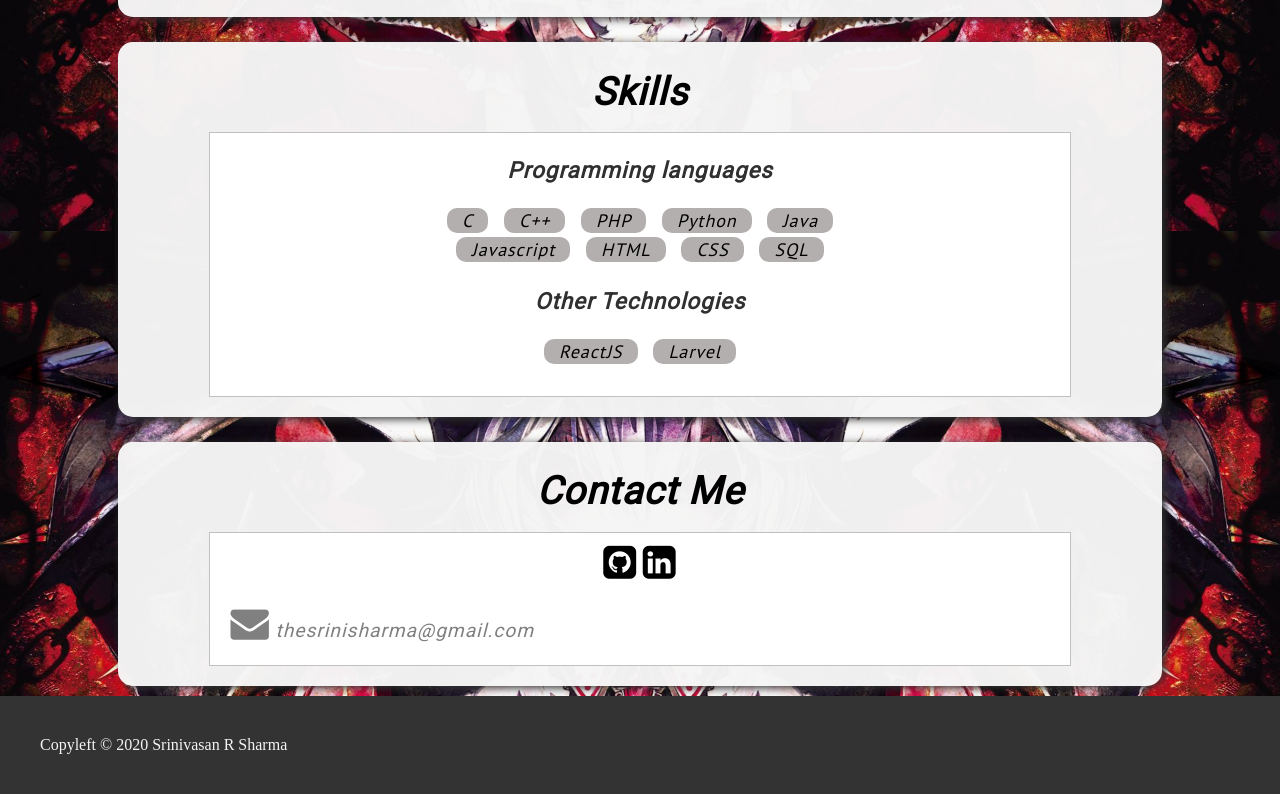
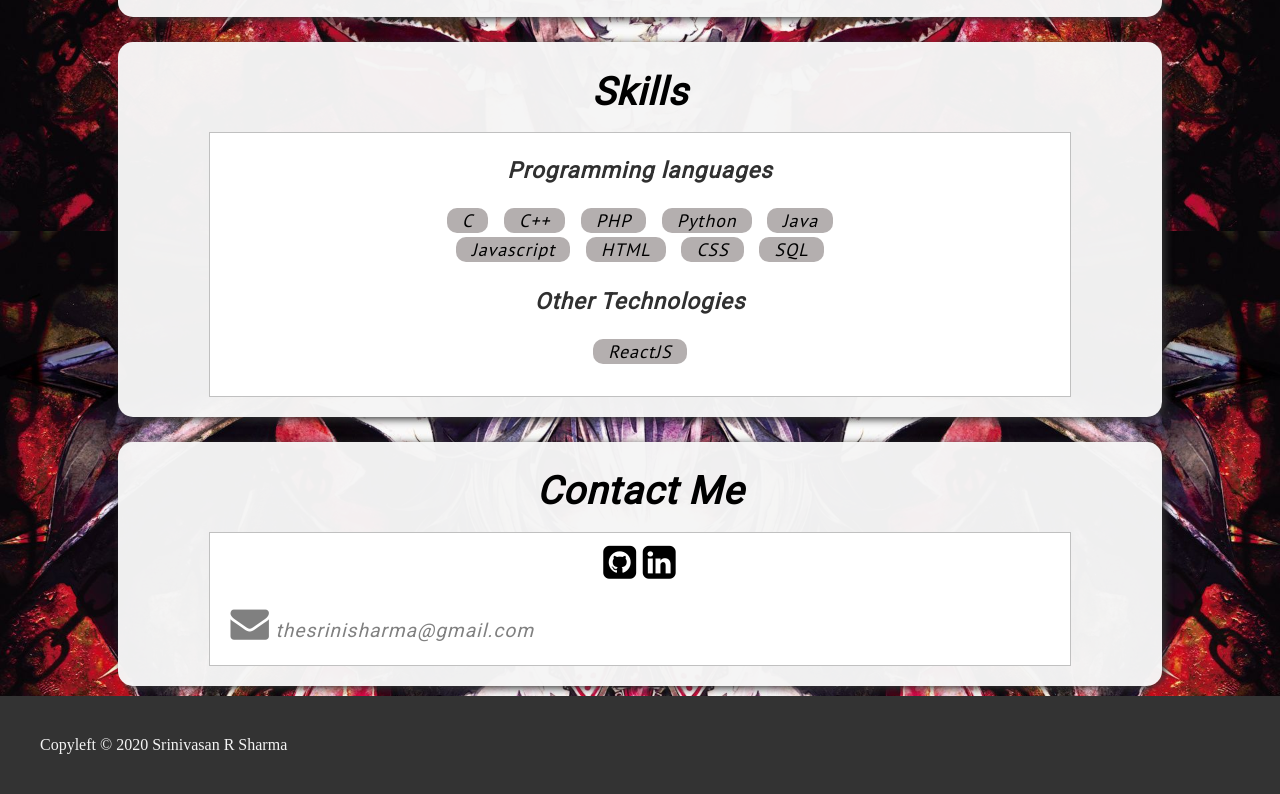
Before and after one commit to thesrsakabuvttchi/website, a plain HTML site: page index.html in a window 1280 px wide. Shown: the part 1369-2163 px from the top of the page. Drawn offline with Linux system fonts and the light colour scheme.

Commit message:
Update index.html

```diff
--- a/index.html
+++ b/index.html
@@ -86,7 +86,6 @@
                 <h3 style="color:#303030; text-align: center;">Other Technologies</h3>
                 <ul class="list">
                     <li class="list_element">ReactJS</li>
-                    <li class="list_element">Larvel</li>
                 </ul>
                 <br/>
             </div>
```
